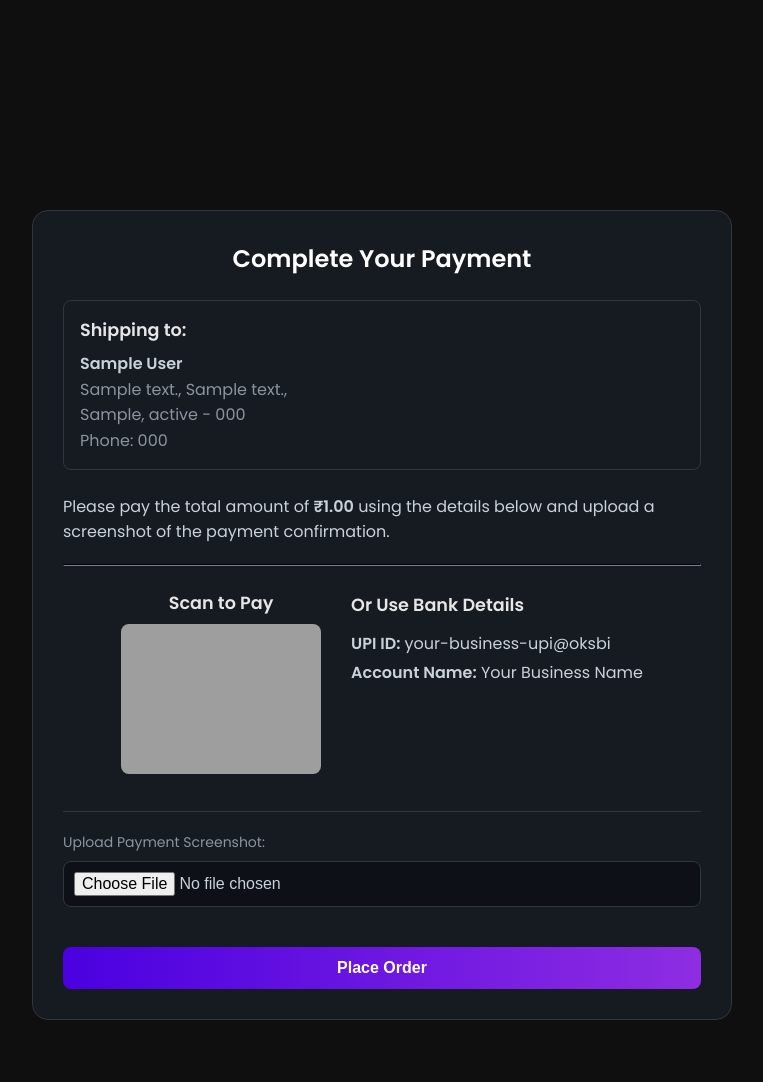
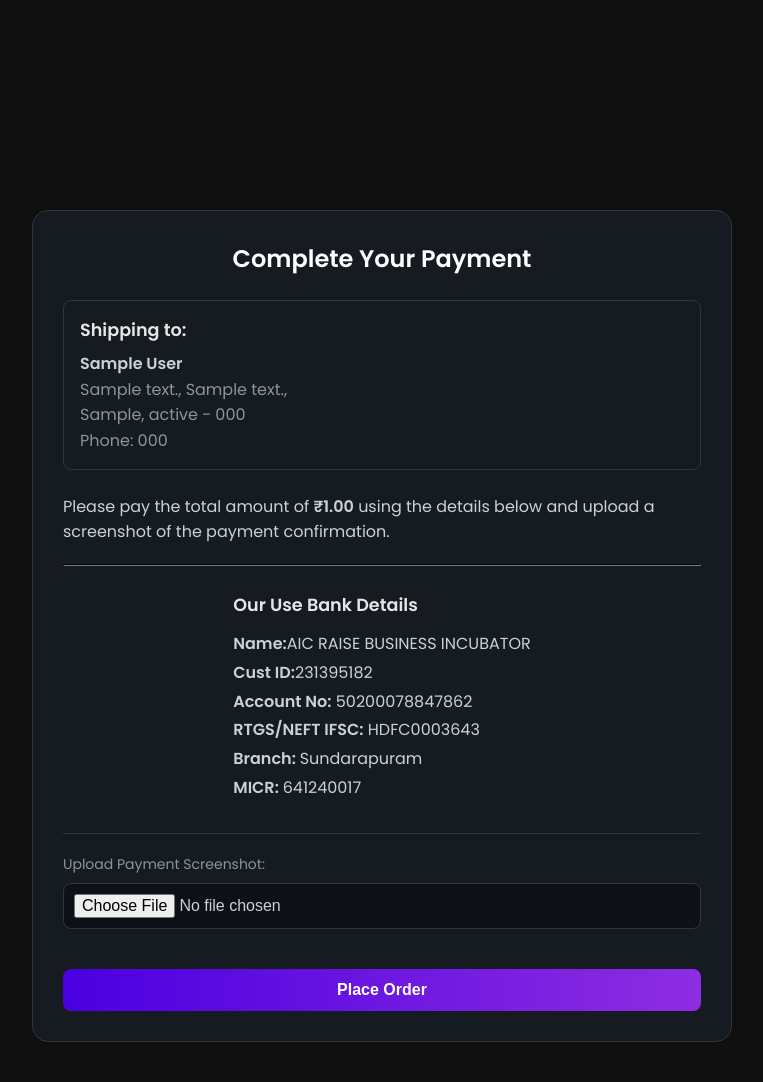
Before and after one commit to SterneeSR/RCN-SUCCESS, a Django app: template rcnb/orders/templates/orders/checkout_page.html in a window 1280 px wide. Shown: the whole page, without its empty margins (258-1021 px from the left). Before the commit the page ends 1020 px from the top, so only its background shows below. Run offline with Django 5.2, Linux system fonts and the light colour scheme; tables that the repository leaves empty hold one stand-in row (values such as "Sample post"); the template is opened without the code that fills it: values that come from a table or form of the project are taken from there, most other values are stand-ins (such as "Sample title", 1, 10 or a date in 2020); grey boxes are pictures that could not be loaded.

Commit message:
RAISE CENTRE FOR NANOBIOTECHNOLOGY v0.2

```diff
--- a/rcnb/orders/templates/orders/checkout_page.html
+++ b/rcnb/orders/templates/orders/checkout_page.html
@@ -39,14 +39,14 @@
     <hr style="border-color: #30363d; margin: 20px 0;">
 
     <div class="payment-details">
-        <div class="qr-section">
-            <h4>Scan to Pay</h4>
-            <img src="{% static 'images/my_qr_code.png' %}" alt="UPI QR Code">
-        </div>
         <div class="details-section">
-            <h4>Or Use Bank Details</h4>
-            <p><strong>UPI ID:</strong> your-business-upi@oksbi</p>
-            <p><strong>Account Name:</strong> Your Business Name</p>
+            <h4>Our Use Bank Details</h4>
+            <p><strong>Name:</strong>AIC RAISE BUSINESS INCUBATOR</p>
+            <p><strong>Cust ID:</strong>231395182</p>
+            <p><strong>Account No:</strong> 50200078847862</p>
+            <p><strong>RTGS/NEFT IFSC:</strong> HDFC0003643 </p>
+            <p><strong>Branch: </strong> Sundarapuram </p>
+            <p><strong>MICR: </strong> 641240017 </p>
         </div>
     </div>
 
```
